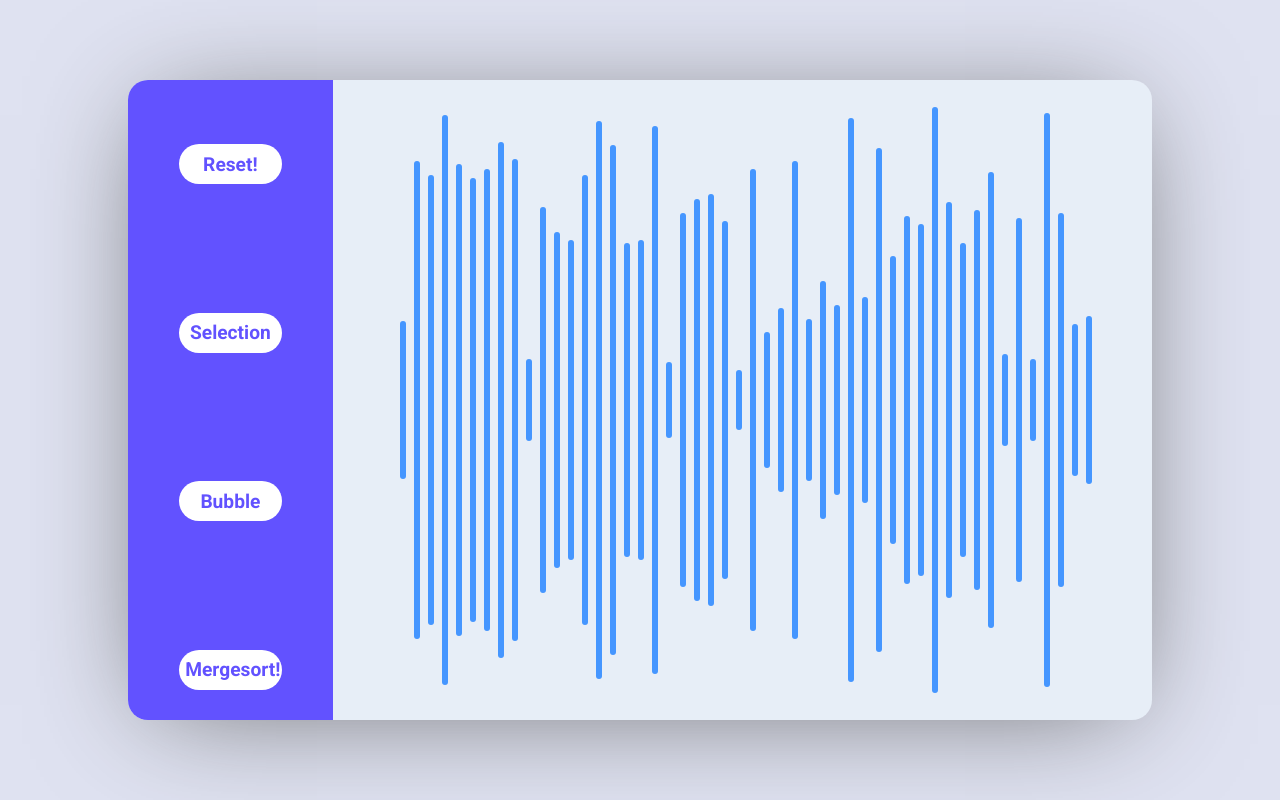
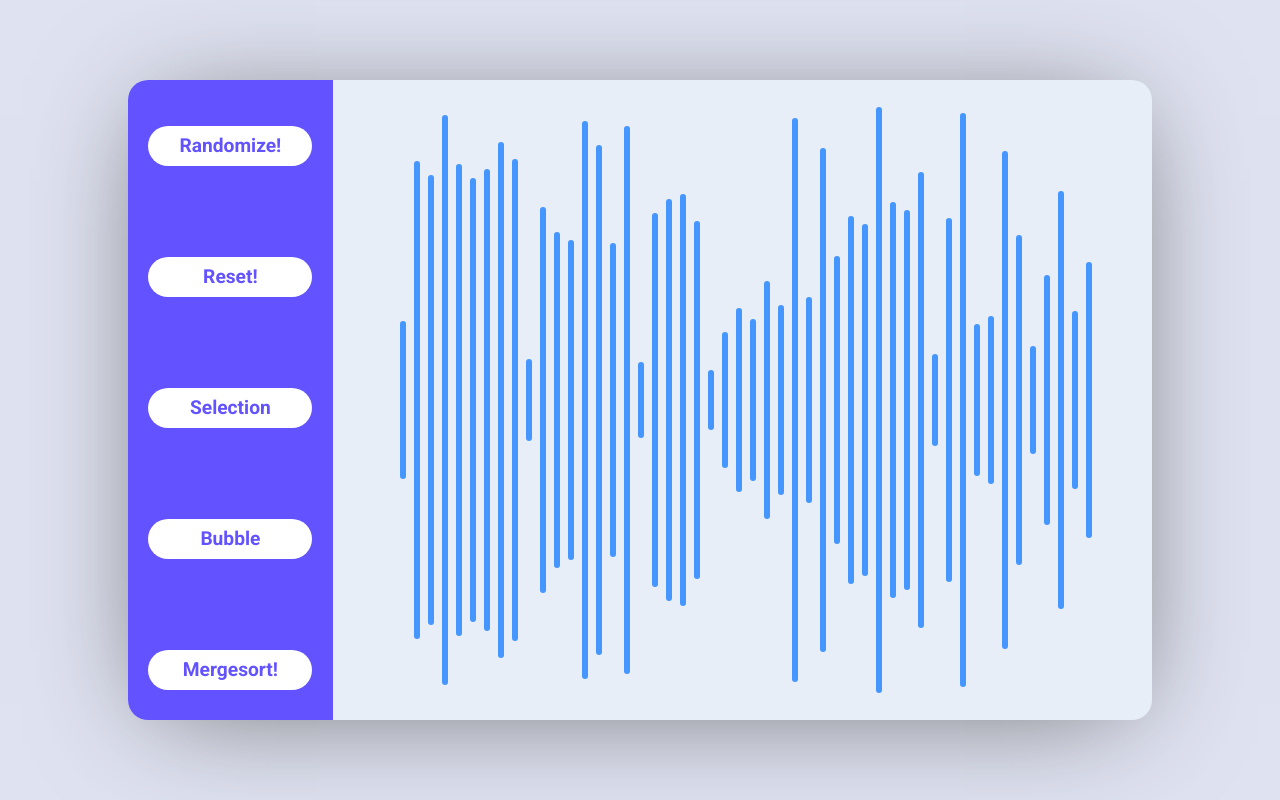
Before and after one commit to Goncalves-Rafael/sorting-visualization, a Vue app: page / in a window 1280 px wide. Built offline with nearby package versions, Linux system fonts and the light colour scheme.

Commit message:
No repeated values

```diff
--- a/src/App.vue
+++ b/src/App.vue
@@ -1,6 +1,9 @@
 <template>
   <div id="app">
     <div class="sidebar">
+      <button  @click="randomize">
+        Randomize!
+      </button>
       <button  @click="reset">
         Reset!
       </button>
@@ -60,7 +63,12 @@ export default {
   methods: {
     generateRandomArray (size = 20) {
       for (let i = 0; i < size; i++) {
-        this.itens.push(Math.ceil(Math.random() * (100) + 10)) // TODO:
+        const newRand = Math.ceil(Math.random() * (100) + 10)
+        if (this.itens.find(el => el === newRand)) {
+          i--
+          continue
+        }
+        this.itens.push(newRand) // TODO:
       }
       this.max = Math.max(...this.itens) + 10
       this.interval = setInterval(this.sort, 1000)
@@ -112,6 +120,13 @@ export default {
     reset () {
       this.itens = this.itensCopy
     },
+    randomize () {
+      this.clearHistory()
+      this.itens = []
+      this.generateRandomArray(50)
+      clearInterval(this.intervalId)
+      clearInterval(this.clearIntervalId)
+    },
     mergeSort () {
       this.clearHistory()
       this.itensCopy = this.itens.slice()
@@ -138,14 +153,14 @@ export default {
     },
     switchElementsFactory (registerSwitchCb, switchFunction = this.switchElementsDefault) {
       return function (array, first, second, step) {
-        console.log('switch')
+        // console.log('switch')
         switchFunction(array, first, second)
         if (registerSwitchCb) registerSwitchCb(first, second, step)
       }
     },
     comparisonFactory (registerComparisonCb, compareFunction = (a, b) => a - b) {
       return function (first, second, step, array) {
-        console.log('comparison')
+        // console.log('comparison')
         if (registerComparisonCb) registerComparisonCb(first, second, step, array)
         return array ? compareFunction(array[first], array[second]) : compareFunction(first, second)
       }
@@ -178,7 +193,7 @@ export default {
           this.comparingFirst = parseInt(change[0])
           this.switchElementsDefault(this.itens, change[0], change[1])
           this.dispatchedChanges.changes[step].splice(0, 1)
-          console.log('commitDispatchedChange')
+          // console.log('commitDispatchedChange')
         }
       } else {
         this.commitDispatchedComparison(step, true)
@@ -191,10 +206,10 @@ export default {
           this.dispatchedSets.steps.splice(0, 1)
         } else {
           const set = this.dispatchedSets.sets[step][0]
-          this.comparingFirst = parseInt(set[0])
+          this.selected = parseInt(set[0])
           this.setElementsDefault(this.itens, set[0], set[1])
           this.dispatchedSets.sets[step].splice(0, 1)
-          console.log('commitDispatchedSet')
+          // console.log('commitDispatchedSet')
         }
       } else {
         this.commitDispatchedComparison(step)
@@ -206,7 +221,7 @@ export default {
       this.comparingFirst = indexes[0]
       this.comparingSecond = indexes[1]
       this.dispatchedComparisons[step].indexes.splice(0, 1)
-      console.log('commitDispatcheDComparison')
+      // console.log('commitDispatcheDComparison')
     },
     killInterval () {
       if (this.dispatchedChanges.steps.length === 0 && this.intervalId) {
@@ -289,7 +304,7 @@ body, html {
 .sidebar button {
   height: 40px;
   border-radius: 30px;
-  width: 50%;
+  width: 80%;
   border-style: none;
   background-color: white;
   font-weight: 800;
--- a/src/utils/mergeSort.js
+++ b/src/utils/mergeSort.js
@@ -29,6 +29,7 @@ export default {
     k = left
 
     while (i < half1 && j < half2) {
+      step++
       if (compare(L[i], R[j], step) < 0) {
         set(array, k, L[i], step)
         k++
```
